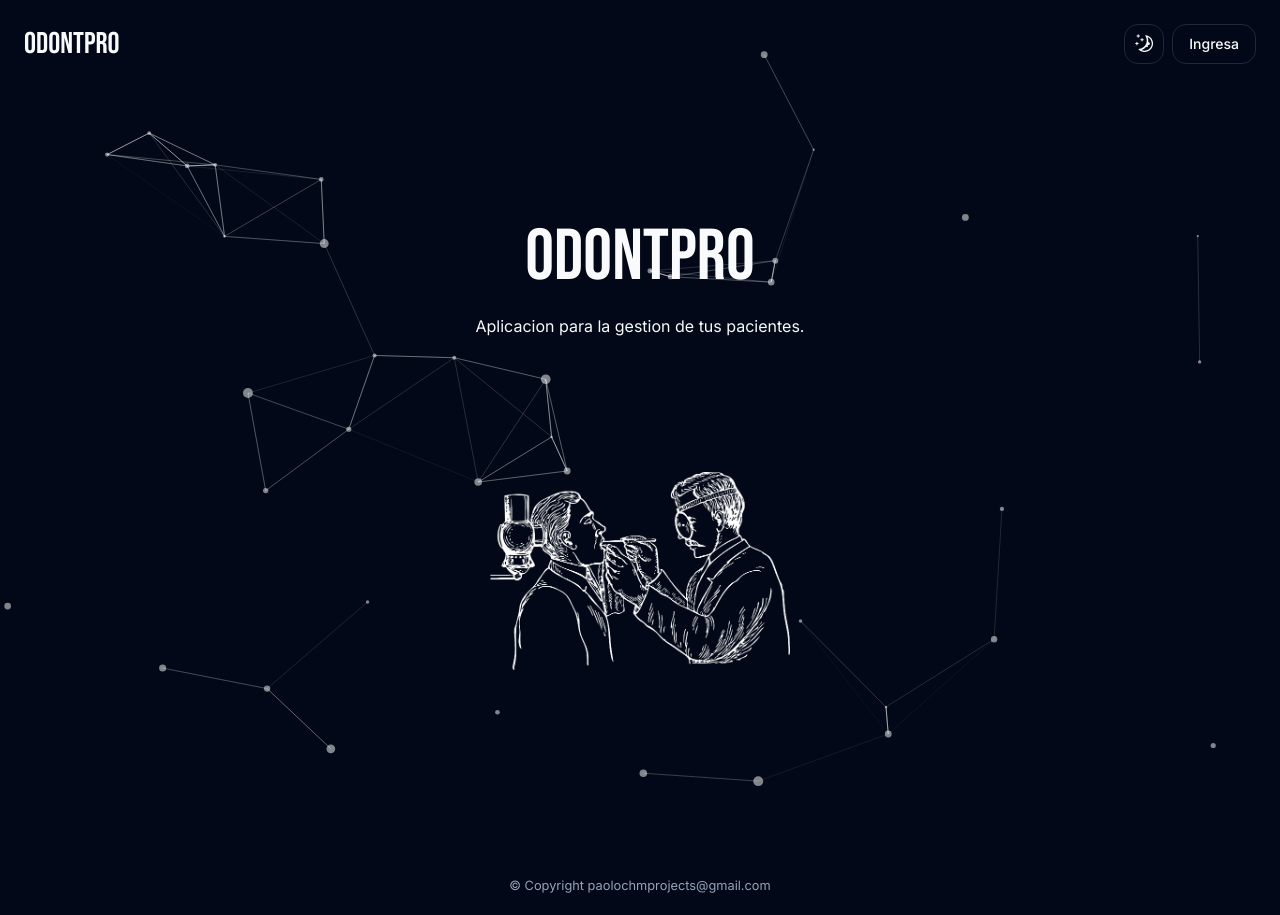
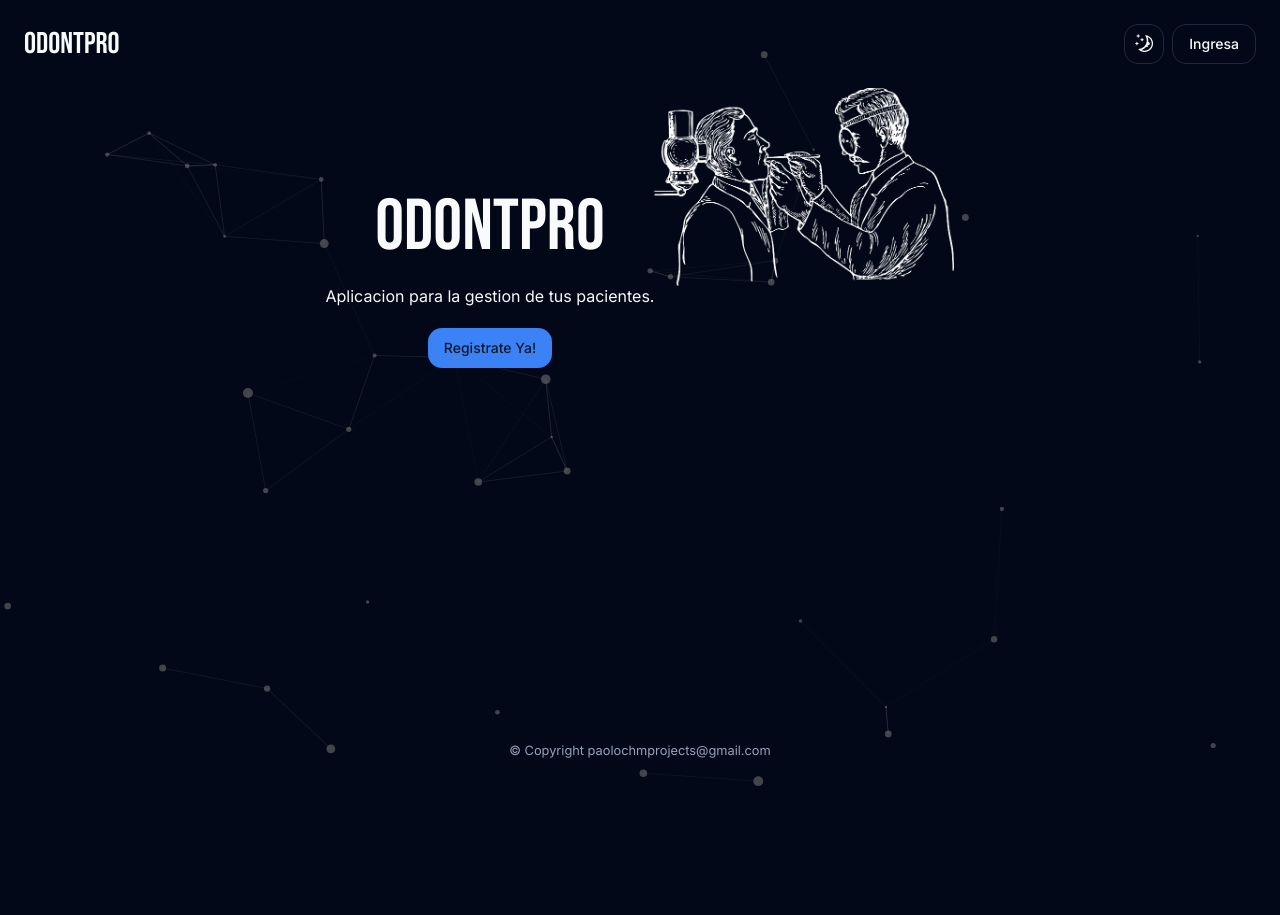
Before and after one commit to paolochmprojects/OdontFrontend, a Next.js app: page / in a window 1280 px wide. After the commit the page ends 800 px from the top, so only its background shows below. Built offline with nearby package versions, Linux system fonts and the light colour scheme.

Commit message:
[ADD] particles for pages

```diff
--- a/src/app/page.tsx
+++ b/src/app/page.tsx
@@ -1,3 +1,4 @@
+import { Button } from "@/components/ui/button";
 import ParticlesComponent from "@/components/ui/particles";
 import Image from "next/image";
 
@@ -5,14 +6,15 @@ export default async function Home() {
   return (
     <main className="flex-grow">
       <ParticlesComponent/>
-      <section className="">
+      <section className="container md:flex w-full justify-center">
             <div className="h-96 flex flex-col justify-center items-center gap-5">
                 <h1 className="text-7xl font-bebas">Odontpro</h1>
                 <p>
                     Aplicacion para la gestion de tus pacientes.
                 </p>
+                <Button>Registrate Ya!</Button>
             </div>
-            <div className="h-96 flex items-start dark:invert justify-center">
+            <div className="flex items-start dark:invert justify-center">
                 <Image
                   className="hover:scale-110 transition-all ease-in-out duration-300"
                   src="/dental-31726_640.png" alt="hola" width={300} height={300}/>
--- a/src/app/signin/page.tsx
+++ b/src/app/signin/page.tsx
@@ -1,4 +1,3 @@
-"use client"
 import { Button, buttonVariants } from "@/components/ui/button"
 import {
     Card,
@@ -10,13 +9,13 @@ import {
 } from "@/components/ui/card"
 import { Input } from "@/components/ui/input"
 import { Label } from "@/components/ui/label"
-import Particles from "@tsparticles/react"
+import ParticlesComponent from "@/components/ui/particles"
 import Link from "next/link"
 
 const SignInPage = () => {
     return (<main className="flex container flex-grow justify-center items-center">
-        <Particles/>
-        <Card className="w-[350px]">
+        <ParticlesComponent/>
+        <Card className="bg-primary-foreground/75 w-[350px]">
             <CardHeader>
                 <CardTitle className="text-5xl font-bebas">Inicia sesion</CardTitle>
                 <CardDescription>Ingresa con tus credenciales recuerda no pordras ingresar si tu cuenta no esta activa.</CardDescription>
@@ -26,11 +25,11 @@ const SignInPage = () => {
                     <div className="grid w-full items-center gap-8">
                         <div className="flex flex-col space-y-1.5">
                             <Label htmlFor="name">Correo</Label>
-                            <Input id="name" type="email" placeholder="tucorreo@odont.pro" />
+                            <Input id="name" type="email" placeholder="tucorreo@odont.pro" required/>
                         </div>
                         <div className="flex flex-col space-y-1.5">
                             <Label htmlFor="name">Contraseña</Label>
-                            <Input id="password" type="password" placeholder="Super Secreto" />
+                            <Input id="password" type="password" placeholder="Super Secreto" required/>
                         </div>
                     </div>
                 </form>
--- a/src/components/footer.tsx
+++ b/src/components/footer.tsx
@@ -1,6 +1,6 @@
 const Footer = () => {
     return (
-        <footer className="flex justify-center py-5">
+        <footer className="flex justify-center py-10">
             <small className="text-slate-400">&copy; Copyright paolochmprojects@gmail.com</small>
         </footer>
     )
--- a/src/components/ui/particles.tsx
+++ b/src/components/ui/particles.tsx
@@ -46,13 +46,13 @@ const ParticlesComponent = () => {
                 },
                 particles: {
                     color: {
-                        value: "#ffffff",
+                        value: "#808080",
                     },
                     links: {
-                        color: "#ffffff",
+                        color: "#808080",
                         distance: 150,
                         enable: true,
-                        opacity: 0.5,
+                        opacity: 0.2,
                         width: 1,
                     },
                     move: {
```
